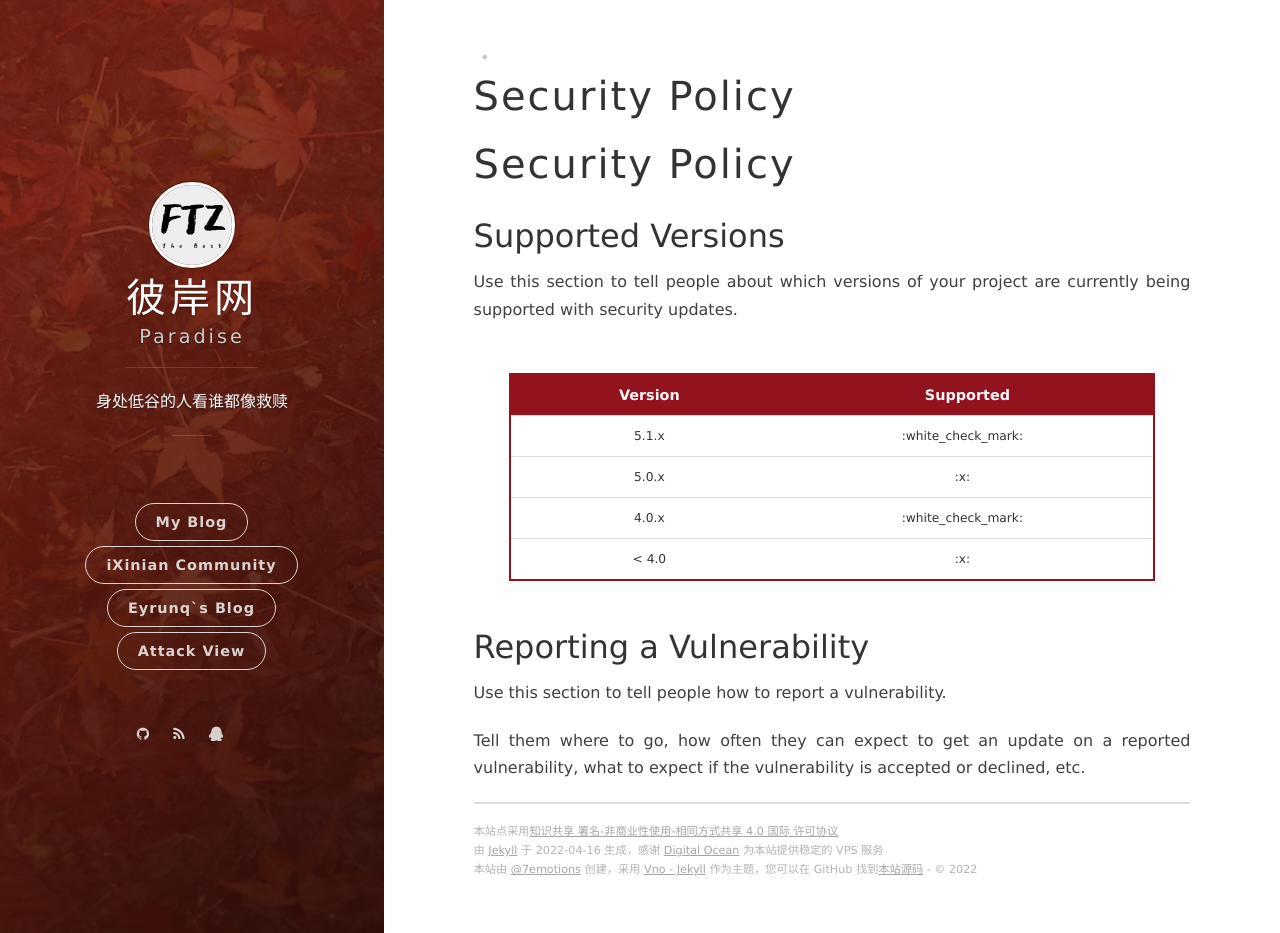
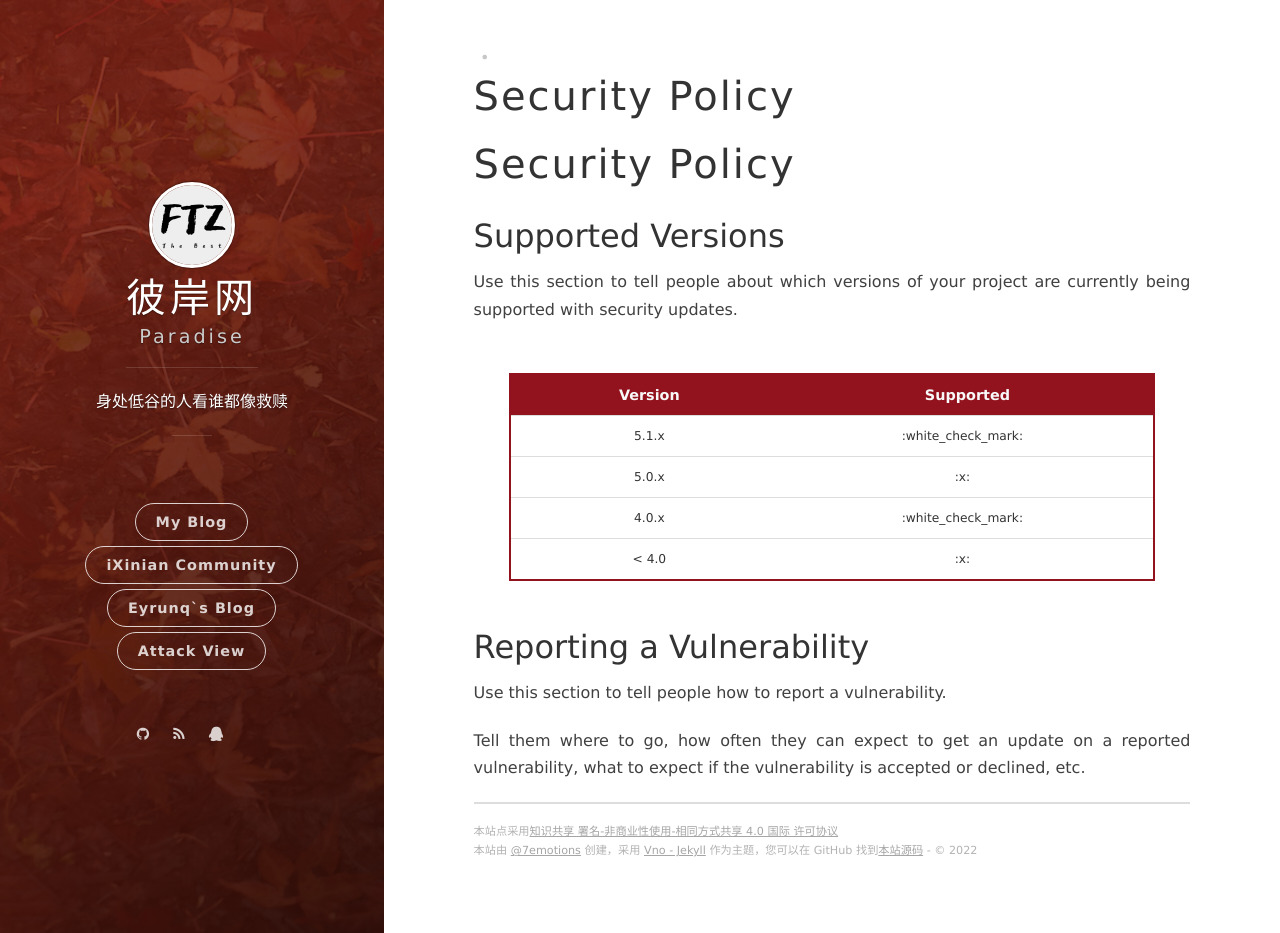
Before and after one commit to 7emotions/paradise.github.io, a Jekyll site: the page built from SECURITY.md, in a window 1280 px wide and 933 px high. Built offline with Jekyll 4.4.1, drawn with Linux system fonts in a browser that asks for light colours; nearby versions of some CDN libraries; our own code applies the rules of GitHub Pages for plain Markdown files.

Commit message:
Update footer.html

```diff
--- a/_includes/footer.html
+++ b/_includes/footer.html
@@ -1,7 +1,7 @@
 <section class="footer">
     <footer>
     	<span class="footer__copyright">本站点采用<a href="http://creativecommons.org/licenses/by-nc-sa/4.0/">知识共享 署名-非商业性使用-相同方式共享 4.0 国际 许可协议</a></span>
-        <span class="footer__copyright">由 <a href="https://jekyllrb.com">Jekyll</a> 于 {{ site.time | date: "%F" }} 生成，感谢 <a href="https://www.digitalocean.com/?refcode=30ed2d146762">Digital Ocean</a> 为本站提供稳定的 VPS 服务</span>
+        <!--<span class="footer__copyright">由 <a href="https://jekyllrb.com">Jekyll</a> 于 {{ site.time | date: "%F" }} 生成，感谢 <a href="https://www.digitalocean.com/?refcode=30ed2d146762">Digital Ocean</a> 为本站提供稳定的 VPS 服务</span>-->
         <span class="footer__copyright">本站{% if site.creator %}由 {{site.creator}} 创建，{% endif %}采用 <a href="https://github.com/onevcat/vno-jekyll">Vno - Jekyll</a> 作为主题，您可以在 GitHub 找到<a href="https://github.com/onevcat/OneV-s-Den">本站源码</a> - &copy; {{site.time | date: "%Y"}}</span>
     </footer>
 </section>
```
